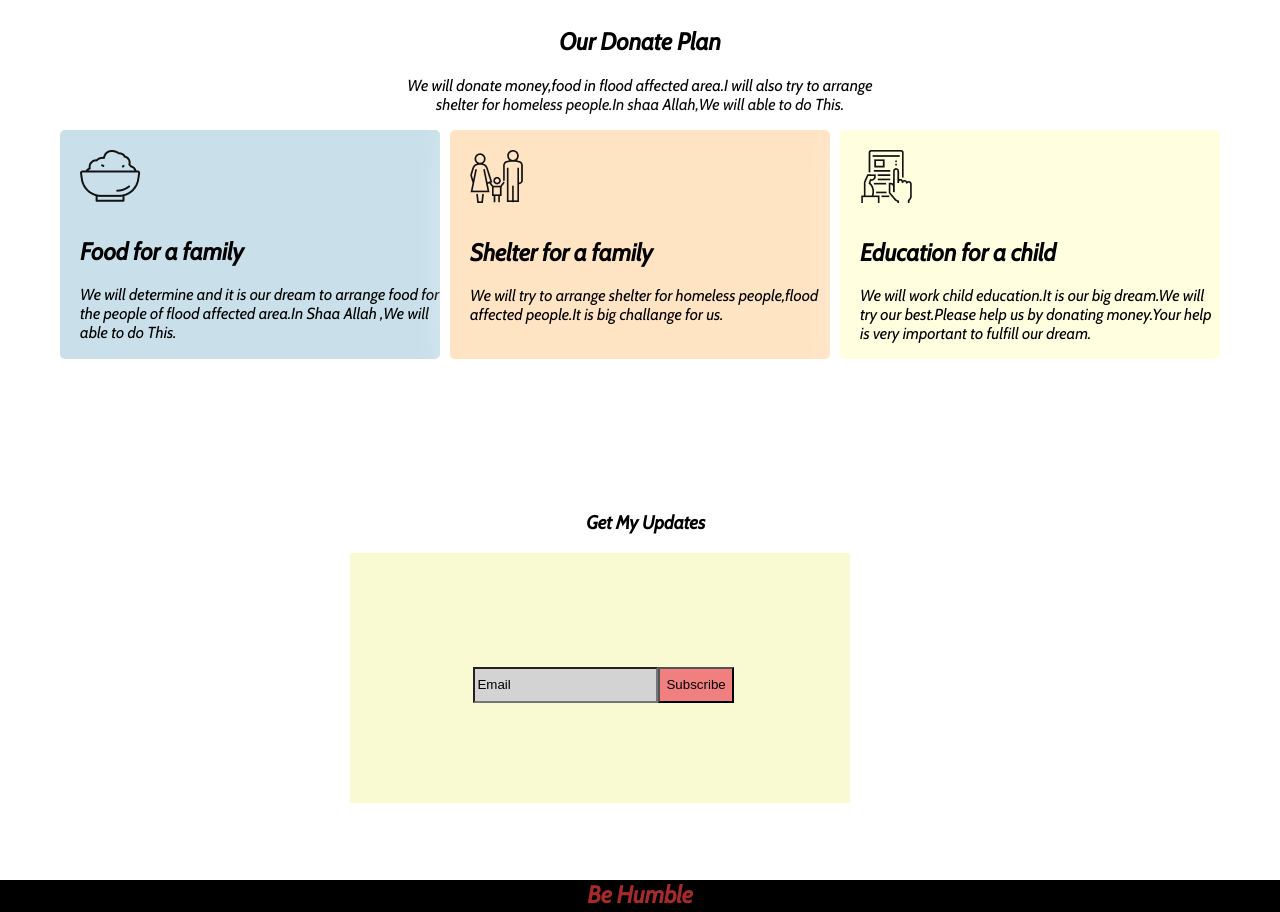
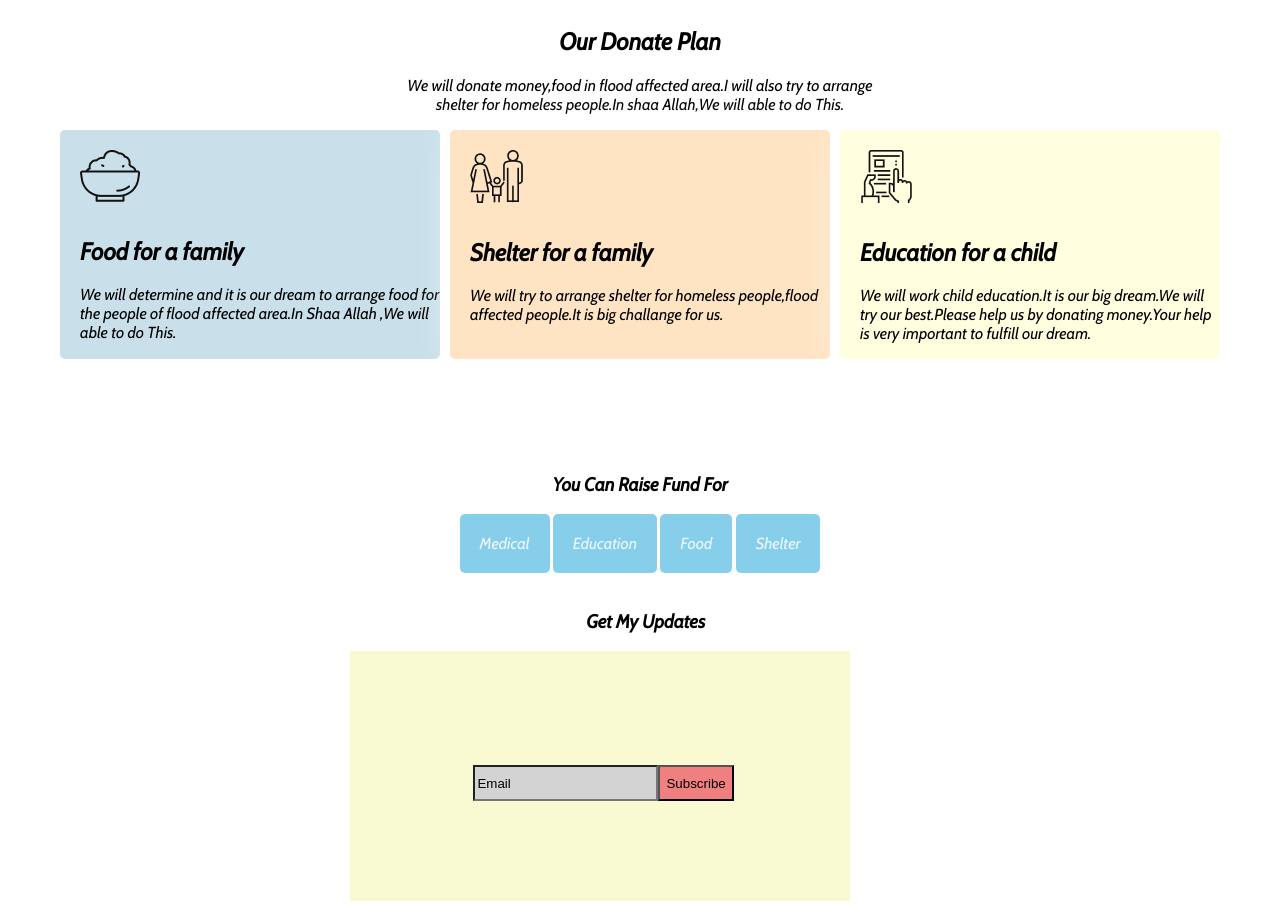
Before and after one commit to ZarinTasnimSinthii/Assignment-1, a plain HTML site: page index.html in a window 1280 px wide. Shown: the part 1114-2026 px from the top of the page. Drawn offline with nearby package versions, Linux system fonts and the light colour scheme.

Commit message:
cngfjfmgh

```diff
--- a/index.html
+++ b/index.html
@@ -79,7 +79,21 @@
                     money.Your help is very important to fulfill our dream.</p>
             </div>
 
-        </div><br><br><br><br><br><br><br>
+        </div><br><br><br><br><br>
+        <section>
+            <div>
+                <h1 style="text-align:center;size: 70px;">You Can Raise Fund For</h1>
+            </div><br>
+            <div style="text-align:center">
+                <a class="buttons-fund-raise">Medical</a>
+                <a class="buttons-fund-raise">Education</a>
+                <a class="buttons-fund-raise">Food</a>
+                <a class="buttons-fund-raise">Shelter</a>
+
+            </div>
+            <br><br>
+
+        </section>
 
         <section>
             <div>
--- a/style.css
+++ b/style.css
@@ -113,3 +113,11 @@
      background-color: lightcoral;
      height: 36px;
  }
+
+ .buttons-fund-raise {
+     background-image: linear-gradient(skyblue, skyblue);
+     padding: 20px 20px;
+     color: aliceblue;
+     border-radius: 5px;
+
+ }
```
